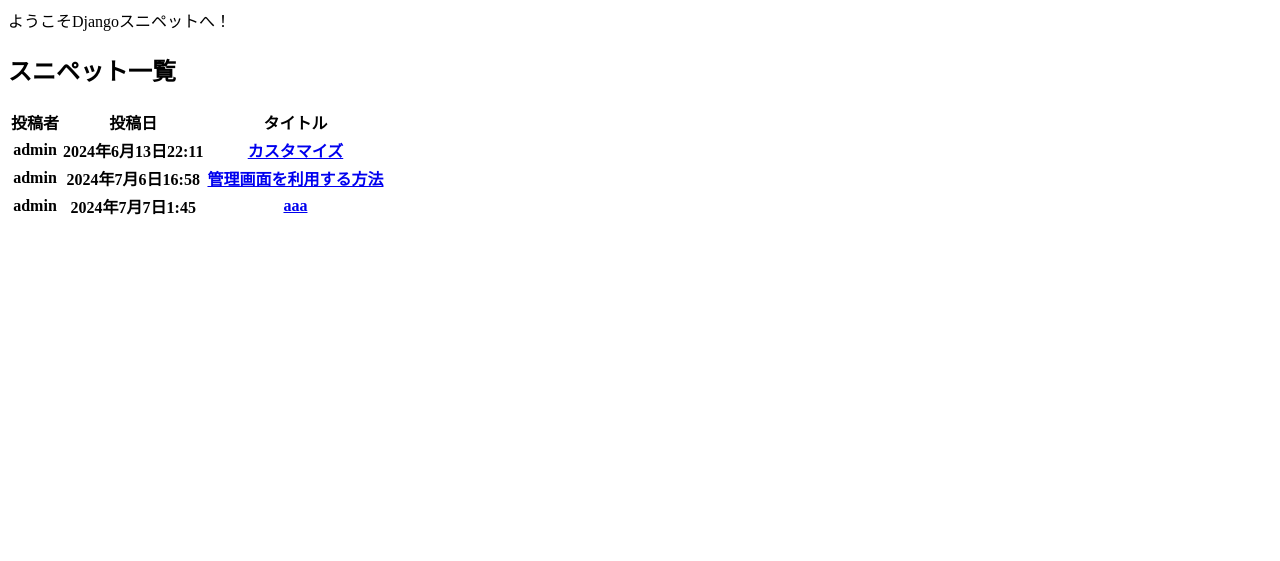
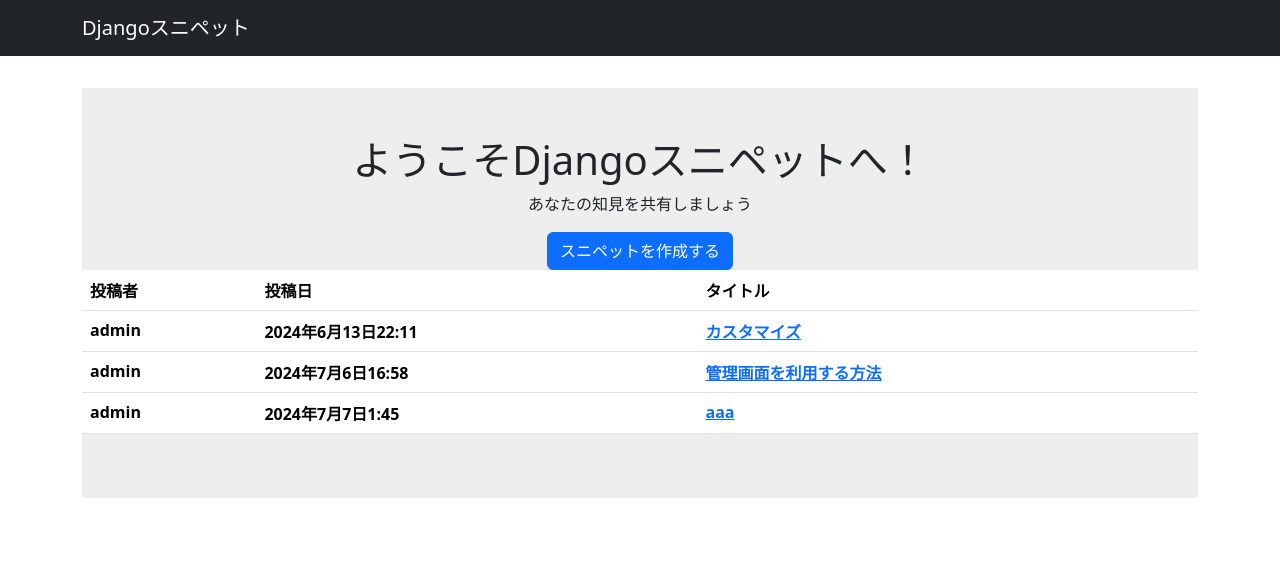
Before and after one commit to daisuke-miyazoe/snipetts, a Django app: page / in a window 1280 px wide. Shown: the top 561 px of the page. Run offline with Django 5.2, Linux system fonts and the light colour scheme; data comes from the database, SQL or seed files in the repository; lists and menus that the app fills with data are empty; some libraries are stand-ins or nearby versions.

Commit message:
テンプレート

```diff
--- /dev/null
+++ b/snippets/static/snippets/css/style.css
@@ -0,0 +1,12 @@
+main {
+    padding: 2rem 0;
+}
+
+.welcome {
+    padding: 3rem 0;
+    margin-bottom: 2rem;
+    background-color: #eee;
+    align-items: center;
+    display: flex;
+    flex-direction: column;
+}
--- /dev/null
+++ b/snippets/templates/base.html
@@ -0,0 +1,23 @@
+{% load static %}
+{% load django_bootstrap5 %}
+<html>
+<head>
+    <meta charset="utf-8">
+    <title>Djangoスニペット</title>
+    {% bootstrap_css %}
+    {% bootstrap_javascript %}
+    <link rel='stylesheet' href="{% static 'snippets/css/style.css' %}">
+</head>
+<body>
+<nav class='navbar navbar-expand flex-md-row navbar-dark bg-dark'>
+    <div class='container justify-content-between'>
+        <a htef='/' class='navbar-brand'>Djangoスニペット</a>
+    </div>
+</nav>
+<main>
+    <div class='container'>
+        {% block main %}{% endblock %}
+    </div>
+</main>
+</body>
+</html>
--- a/snippets/templates/snippets/top.html
+++ b/snippets/templates/snippets/top.html
@@ -1,11 +1,10 @@
-<html>
-<head>
-    <meta charset="utf-8">
-    <title>Djangoスニペット</title>
-</head>
-<body>
-    <p>ようこそDjangoスニペットへ！</p>
-    <h2>スニペット一覧</h2>
+{% extends 'base.html' %}
+
+{% block main %}
+<div class='welcome'>
+    <h1 class='title'>ようこそDjangoスニペットへ！</h1>
+    <p class='subtitle'>あなたの知見を共有しましょう</p>
+    <a class='btn btn-primary' href='{% url 'snippet_new' %}'>スニペットを作成する</a>
     {% if snippets %}
     <table class='table'>
         <thead>
@@ -28,5 +27,5 @@
     {% else %}
     <p>スニペットはまだ投稿されていません。</p>
     {% endif %}
-</body>
-</html>
+</div>
+{% endblock %}
```
Also changed, not shown: djangosnippets/settings.py (+2 -13 lines), snippets/templates/snippets/snippet_detail.html (+4 -8 lines), snippets/templates/snippets/snippet_edit.html (+11 -14 lines), snippets/templates/snippets/snippet_new.html (+11 -14 lines), snippets/tests.py (+0 -8 lines).
